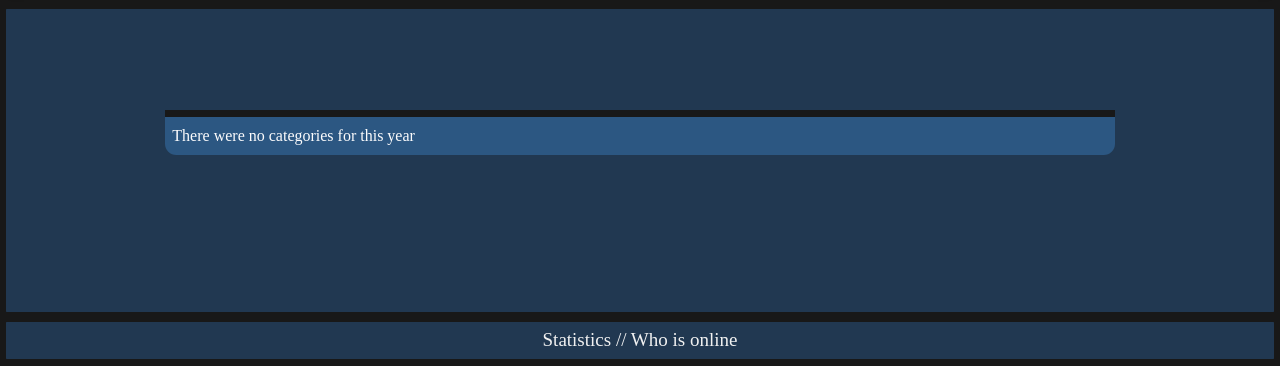
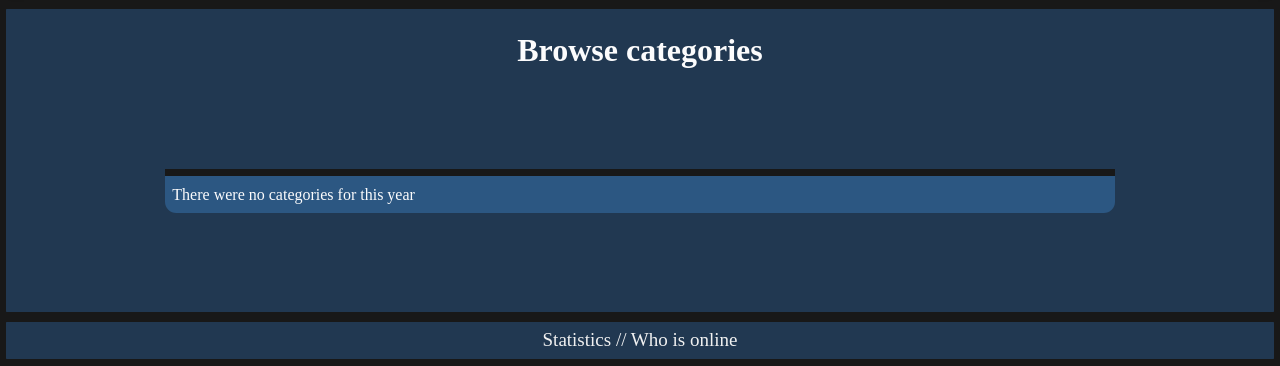
Before and after one commit to Bohdanken/Formula1, a Django app: template templates/formula/index.html in a window 1280 px wide. Shown: the part 212-578 px from the top of the page. Run offline with Django 3.2, Linux system fonts and the light colour scheme; the template is opened without the code that fills it, so the values that code supplies are empty.

Commit message:
Added title to index.html

```diff
--- a/static/css/index.css
+++ b/static/css/index.css
@@ -25,3 +25,7 @@
 .category >:hover {
 	filter: brightness(110%);
 }
+
+h1 {
+	text-align: center;
+}
--- a/templates/formula/index.html
+++ b/templates/formula/index.html
@@ -13,6 +13,7 @@
 {% endblock %}
 
 {% block content %}
+	<h1>Browse categories</h1>
 	{% include 'formula/tab-display.html' with end=False tabs=years content_class="category" tab_selected_func="update_categories" active_tab=year only %}
 		{% for category in current_year_categories %}
 			<a href="{% url 'formula:topics' category.slug %}">{{ category.name }}</a>
```
